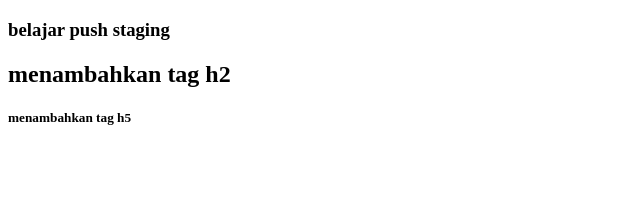
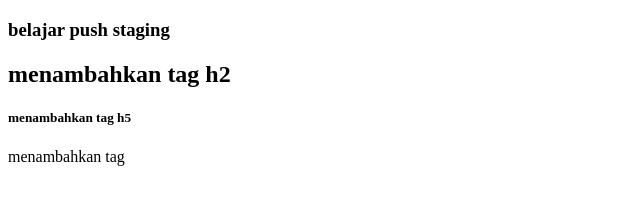
Before and after one commit to Panji28/belajar-koding, a plain HTML site: page header.html in a window 1280 px wide. Shown: the whole page, without its empty margins (0-640 px from the left). Drawn offline with Linux system fonts and the light colour scheme.

Commit message:
tambah tag p untuk paragraf

```diff
--- a/header.html
+++ b/header.html
@@ -7,6 +7,7 @@
     <body>
 <h3>belajar push staging</h3>
 <h2>menambahkan tag h2</h2>
-        <h5>menambahkan tag h5</h5>
+<h5>menambahkan tag h5</h5>
+<p>menambahkan tag </p>
     </body>
 </html>
```
